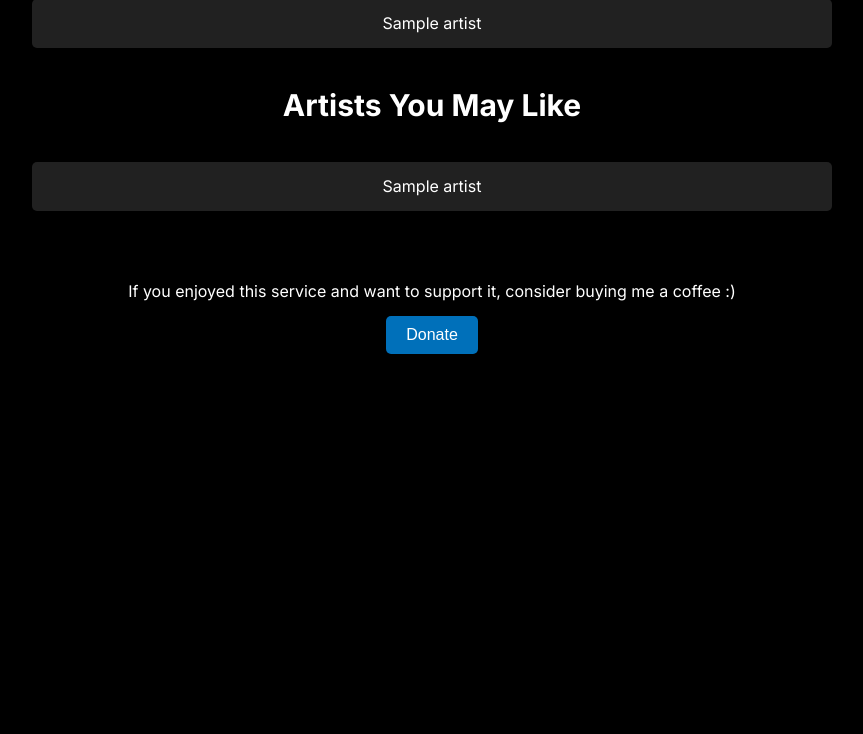
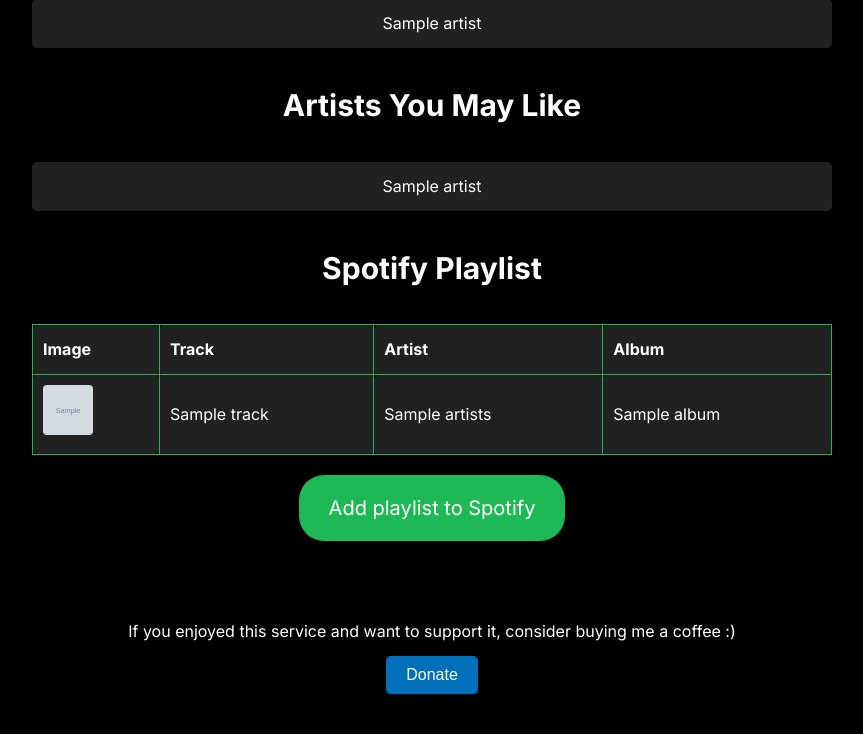
Before and after one commit to BlakeJC94/tuner, a Flask app: template templates/results.html in a window 1280 px wide. Shown: the part 726-1460 px from the top of the page, without its empty margins (208-1071 px from the left). Before the commit the page ends 1080 px from the top, so only its background shows below. Run offline with Flask 3, Linux system fonts and the light colour scheme; the template is opened without the code that fills it: most values are stand-ins (such as "Sample title", 1, 10 or a date in 2020); grey boxes marked "Sample" are stand-in pictures.

Commit message:
Add playlist suggestion

```diff
--- a/app.py
+++ b/app.py
@@ -32,6 +32,21 @@
         image_urls = [u for u in output.image_urls if u]
         image_urls = random.sample(image_urls, min(6, len(image_urls)))
 
+        tracks = []
+        for r in output.tracks:
+            imgs = r["album"]["images"]
+            img_url = next((i["url"] for i in imgs if i["width"] == 64), None)
+            if img_url is None:
+                continue
+            tracks.append(
+                {
+                    "name": r["name"],
+                    "album": r["album"]["name"],
+                    "artists": ", ".join([a["name"] for a in r["artists"]]),
+                    "image_url": img_url,
+                }
+            )
+
         session["result"] = {
             "name": output.match_md.display_name,
             "score": f"{100 * output.score:.2f}",
@@ -40,6 +55,7 @@
             "common_artists": output.shared_artists[:6],
             "recommended_artists": output.recommended_artists[:6],
             "image_urls": image_urls,
+            "tracks": tracks,
         }
 
     return render_template("results.html", match=session["result"])
--- a/static/index.css
+++ b/static/index.css
@@ -264,6 +264,38 @@
     object-fit: cover;
 }
 
+/* Playlist table */
+.playlist-table {
+    width: 100%;
+    border-collapse: collapse;
+    border-radius: 5px;
+    margin-top: 20px;
+}
+.playlist-table th, .playlist-table td {
+    text-align: left;
+    padding: 10px;
+    border-radius: 5px;
+    border: 1px solid #1db954;
+}
+.playlist-table th {
+    background-color: #212121;
+    color: #ffffff;
+    font-weight: bold;
+}
+/* .playlist-table tr:hover { */
+/*     background-color: #f9f9f9; */
+/* } */
+.track-image {
+    width: 50px;
+    height: 50px;
+    border-radius: 4px;
+    object-fit: cover;
+}
+.playlist-table td {
+    vertical-align: middle;
+    background-color: #212121;
+}
+
 /* General Mobile Responsiveness */
 @media (max-width: 600px) {
     body {
--- a/templates/results.html
+++ b/templates/results.html
@@ -60,7 +60,31 @@
             </ul>
         </div>
         {% endif %}
+
+        <!-- Playlist suggestion -->
+        <h2>Spotify Playlist</h2>
+        <table class="playlist-table">
+            <thead>
+                <tr>
+                    <th>Image</th>
+                    <th>Track</th>
+                    <th>Artist</th>
+                    <th>Album</th>
+                </tr>
+            </thead>
+            <tbody>
+                {% for track in match.tracks %}
+                <tr>
+                    <td><img src="{{ track.image_url }}" alt="{{ track.name }} cover" class="track-image"></td>
+                    <td>{{ track.name }}</td>
+                    <td>{{ track.artists }}</td>
+                    <td>{{ track.album }}</td>
+                </tr>
+                {% endfor %}
+            </tbody>
+        </table>
     </div>
+    <a href="{{ url_for('results') }}" class="cta-button-large">Add playlist to Spotify</a>
 </section>
 <section class="center-justify">
     <div class="donation-section">
--- a/tuner/core.py
+++ b/tuner/core.py
@@ -46,5 +46,6 @@
 
     if session is not None:
         output.load_image_urls(sp, dim=160)
+        output.load_tracks(sp)
 
     return output
--- a/tuner/utils.py
+++ b/tuner/utils.py
@@ -6,7 +6,6 @@
 from tuner.globals import SCOPE, GENRES_PATH
 
 
-# TODO restore cache
 def get_spotify_client(session=None):
     load_dotenv()
     cache_handler = (
@@ -18,7 +17,7 @@
         auth_manager=SpotifyOAuth(
             scope=SCOPE,
             show_dialog=True,
-            # cache_handler=cache_handler,
+            cache_handler=cache_handler,
         ),
     )
 
```
Also changed, not shown: tuner/db.py (+12 -3 lines).
